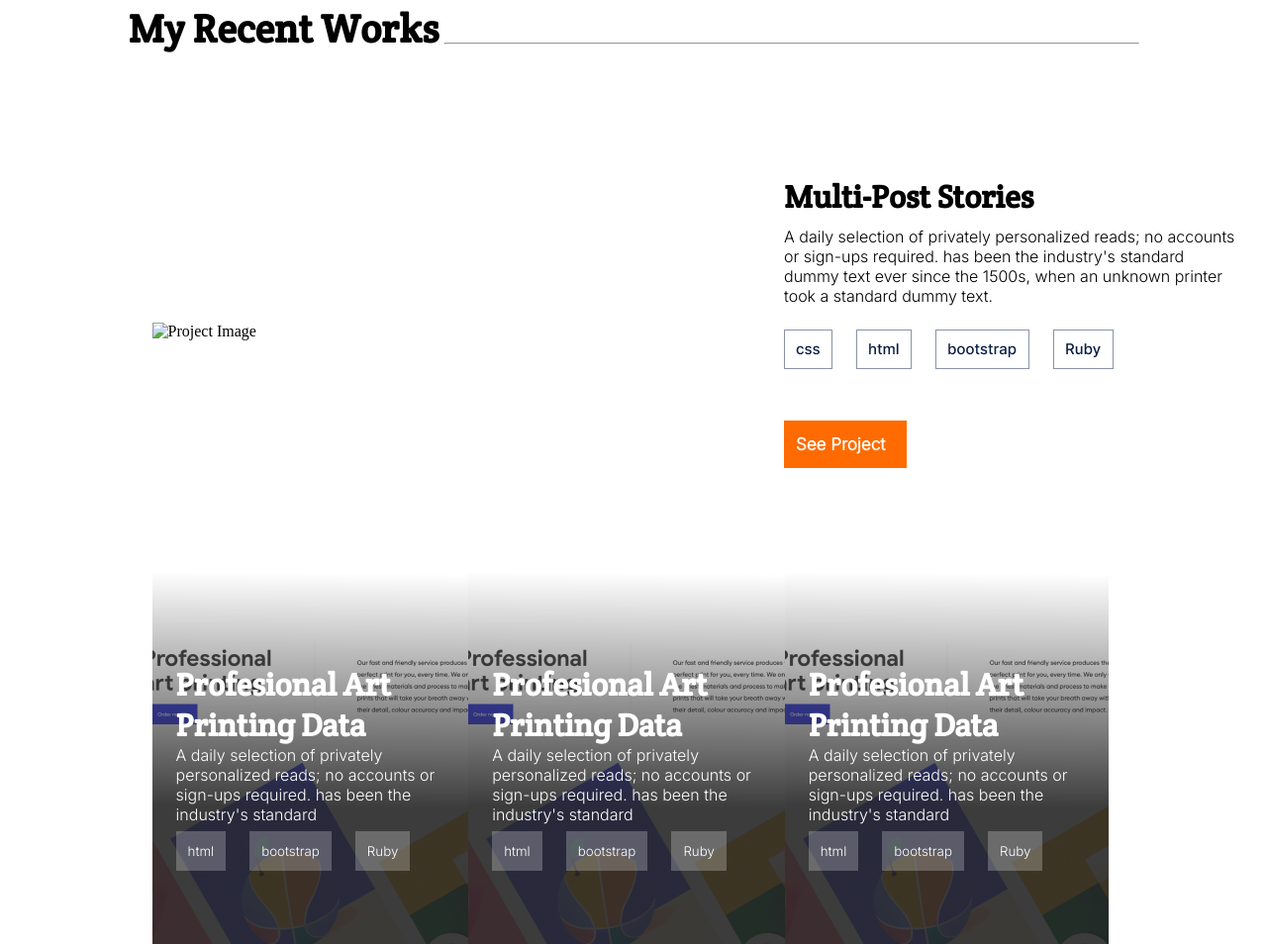
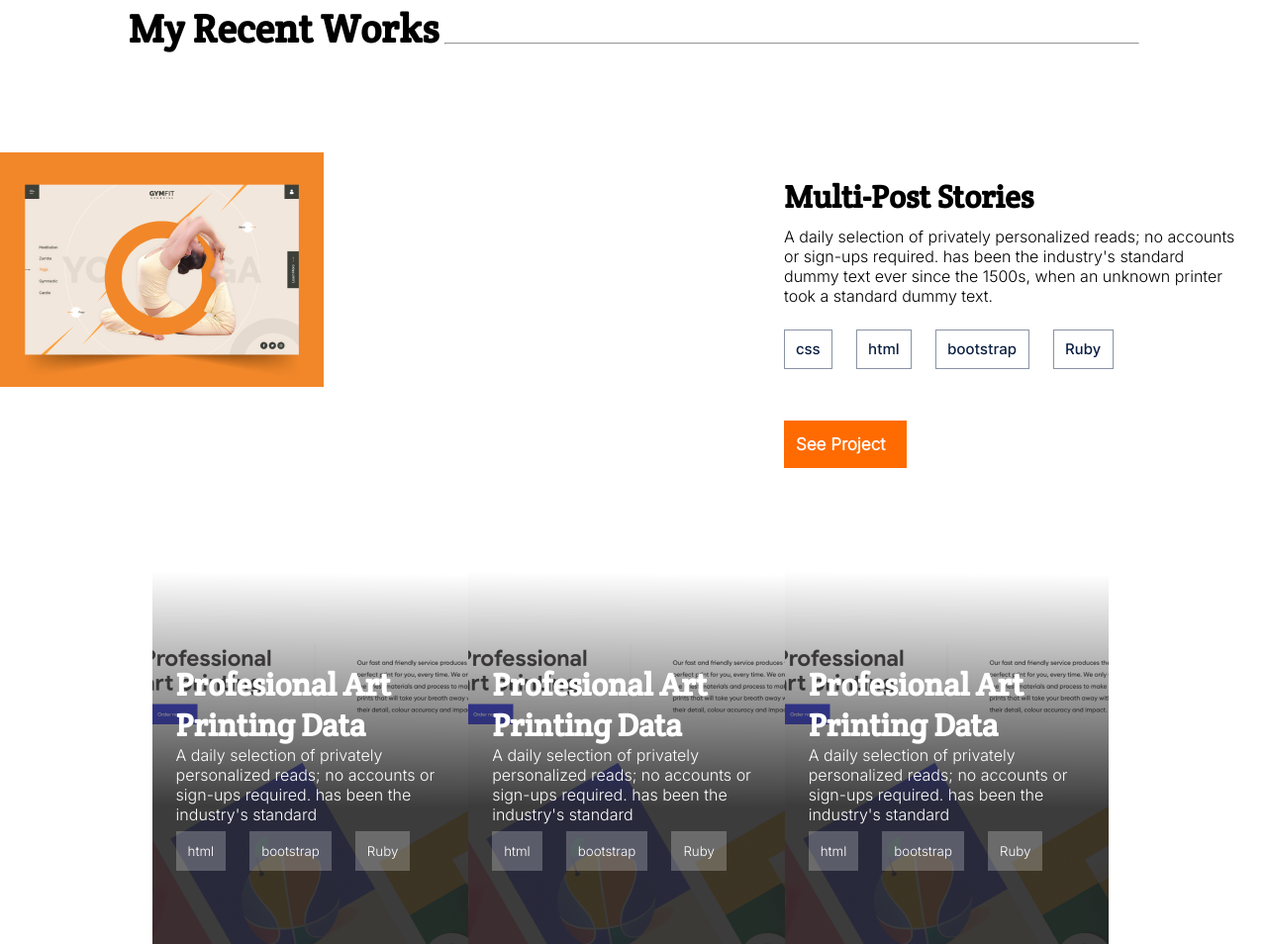
Before and after one commit to ZuhRa-HashiMi/Portfolio_Mobile_Version, a website: page index.html in a window 1280 px wide. Shown: the part 838-1792 px from the top of the page at 99% size. Drawn offline with Linux system fonts and the light colour scheme; files whose address does not match are found by name.

Commit message:
Add women-img class

```diff
--- a/index.html
+++ b/index.html
@@ -86,7 +86,7 @@
             <hr class="line">
         </div>
         <div class="project-1">
-            <img alt="Project Image" class="project-img" src="css/image/projects_imges/Placeholder.png">
+            <img alt="women doing yoga" class="women-img" src="assets/Img_Placeholder.png">
             <div class="project-head">
                 <h2 class="heading2 multy-task">Multi-Post Stories</h2>
                 <p class="project-discription">A daily selection of privately personalized reads; no accounts or
```
